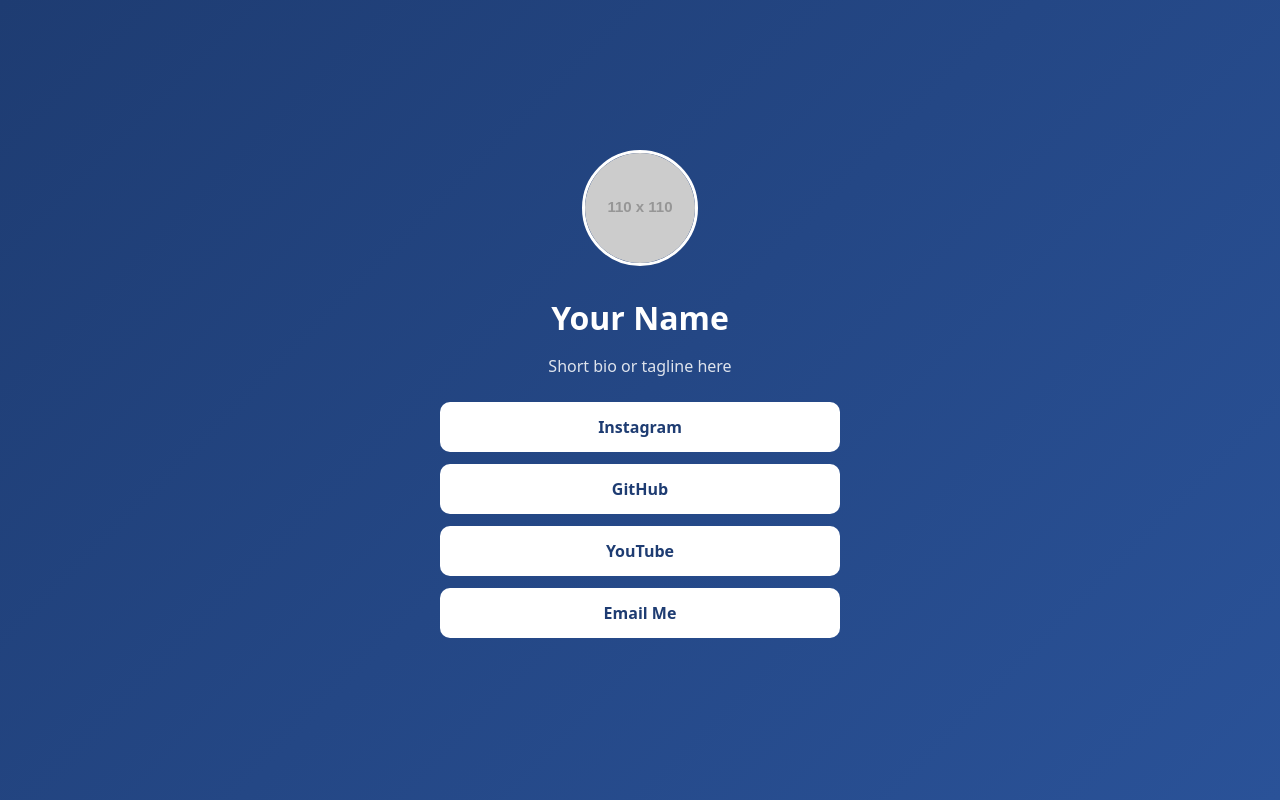
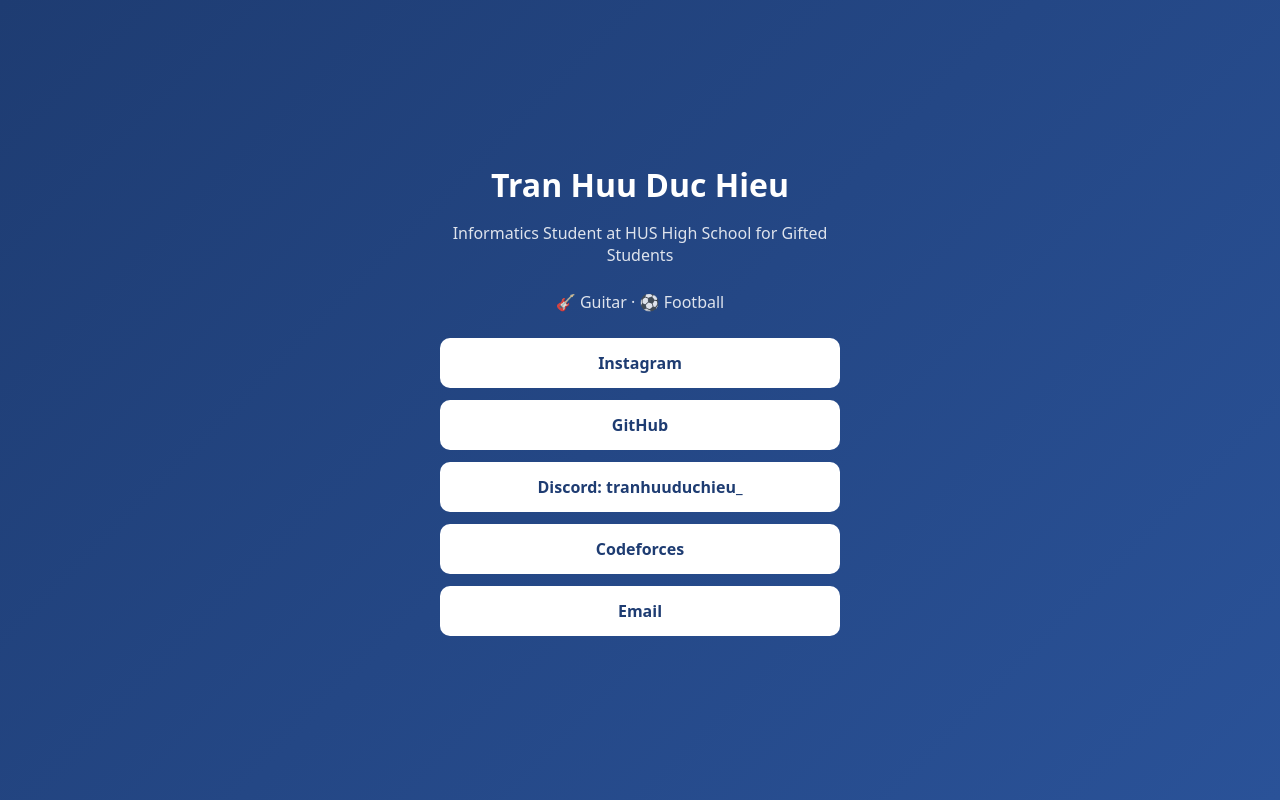
Before and after one commit to Duchieu1410/Duchieu1410.github.io, a plain HTML site: page index.html in a window 1280 px wide. Drawn offline with Linux system fonts and the light colour scheme; placeholder pictures from the web are drawn by us.

Commit message:
Change personal stuff

```diff
--- a/index.html
+++ b/index.html
@@ -65,15 +65,19 @@
 
     <!-- Optional profile picture -->
     <!-- Replace src with your image URL -->
-    <img src="https://via.placeholder.com/110" alt="Profile picture">
 
-    <h1>Your Name</h1>
-    <p>Short bio or tagline here</p>
+    <h1>Tran Huu Duc Hieu</h1>
+    <p>Informatics Student at HUS High School for Gifted Students</p>
+    <p>🎸 Guitar · ⚽ Football</p>
 
-    <a class="button" href="https://instagram.com/yourname" target="_blank">Instagram</a>
-    <a class="button" href="https://github.com/yourusername" target="_blank">GitHub</a>
-    <a class="button" href="https://youtube.com" target="_blank">YouTube</a>
-    <a class="button" href="mailto:you@email.com">Email Me</a>
+    <a class="button" href="https://instagram.com/thdh__1410" target="_blank">Instagram</a>
+    <a class="button" href="https://github.com/Duchieu1410" target="_blank">GitHub</a>
+    <a class="button" href="https://discordapp.com/users/tranhuuduchieu_" target="_blank">
+    Discord: tranhuuduchieu_
+    </a>
+
+    <a class="button" href="https://codeforces.com/profile/notTHDH" target="_blank">Codeforces</a>
+    <a class="button" href="mailto:tranhuuduchieuvn2009@gmail.com">Email</a>
 
   </div>
 </body>
```
